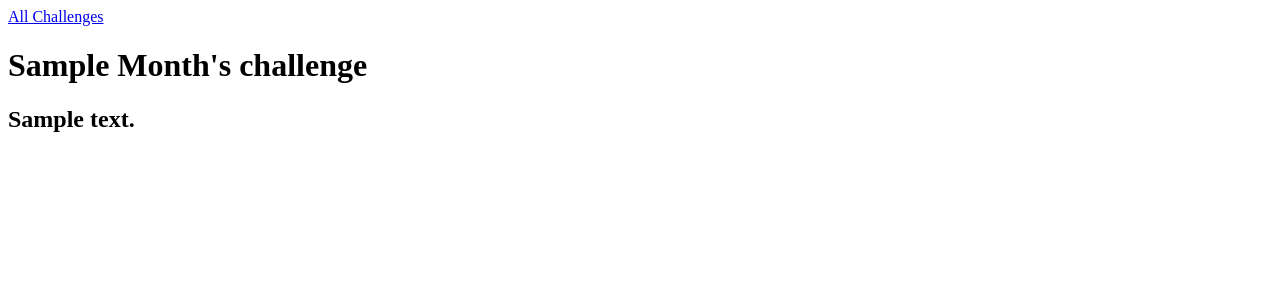
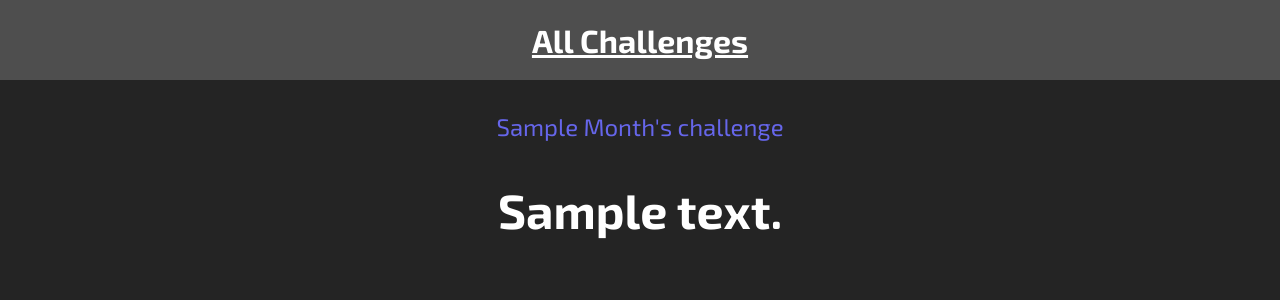
Before and after one commit to Farezii/monthly_challenges, a Django app: template challenges/templates/challenges/challenge.html in a window 1280 px wide. Shown: the top 300 px of the page. Run offline with Django 5.2, Linux system fonts and the light colour scheme; the template is opened without the code that fills it: most values are stand-ins (such as "Sample title", 1, 10 or a date in 2020).

Commit message:
Added css and static files

```diff
--- /dev/null
+++ b/challenges/static/challenges/challenge.css
@@ -0,0 +1,22 @@
+h1,
+h2 {
+    font-weight: bold;
+    text-align: center;
+    color: white;
+}
+
+h1 {
+    font-size: 1.5rem;
+    margin: 2rem 0 1rem 0;
+    font-weight: normal;
+    color: rgb(102, 102, 234);
+}
+
+h2 {
+    font-size: 3rem;
+}
+
+.fallback {
+    text-align: center;
+    color: white;
+}
--- /dev/null
+++ b/challenges/static/challenges/includes/header.css
@@ -0,0 +1,22 @@
+header {
+    width: 100%;
+    height: 5rem;
+    background-color: rgb(78, 78, 78);
+}
+header nav {
+    width: 100%;
+    height: 100%;
+    display: flex;
+    justify-content: center;
+    align-items: center;
+}
+
+header nav a {
+    color: white;
+    font-size: 2rem;
+    font-weight: bold;
+}
+
+header nav a:hover, header nav a:active {
+    color: pink;
+}
--- a/challenges/templates/challenges/challenge.html
+++ b/challenges/templates/challenges/challenge.html
@@ -1,4 +1,10 @@
 {% extends "base.html" %}
+{% load static %}
+
+{% block css_files %}
+<link rel='stylesheet' href='{% static "challenges/challenge.css" %}'>
+<link rel='stylesheet' href='{% static "challenges/includes/header.css" %}'>
+{% endblock css_files %}
 
 {% block page_title %}
     {{month|title}} Challenge
@@ -11,6 +17,6 @@
     {% if text is not None %}
         <h2>{{text}}</h2>
     {% else %}
-        <p>There is no challenge for this month yet.</p>
+        <p class='fallback'>There is no challenge for this month yet.</p>
     {% endif %}
 {% endblock content %}
--- a/challenges/templates/challenges/index.html
+++ b/challenges/templates/challenges/index.html
@@ -2,7 +2,8 @@
 {% load static %}
 
 {% block css_files %}
-    <link rel='stylesheet' href='{% static "challenges/challenges.css" %}'>
+<link rel='stylesheet' href='{% static "challenges/challenges.css" %}'>
+<link rel='stylesheet' href='{% static "challenges/includes/header.css" %}'>
 {% endblock css_files %}
 
 {% block page_title %}
--- a/monthly_challenges/settings.py
+++ b/monthly_challenges/settings.py
@@ -124,3 +124,7 @@ STATIC_URL = 'static/'
 # https://docs.djangoproject.com/en/5.0/ref/settings/#default-auto-field
 
 DEFAULT_AUTO_FIELD = 'django.db.models.BigAutoField'
+
+STATICFILES_DIRS = [
+    BASE_DIR / 'static'
+]
--- /dev/null
+++ b/static/style.css
@@ -0,0 +1,10 @@
+@import url('https://fonts.googleapis.com/css2?family=Exo+2:wght@400;700&display=swap');
+
+html {
+    font-family: 'Exo 2', sans-serif;
+}
+
+body {
+    margin: 0;
+    background-color: rgb(36, 36, 36);
+}
--- a/templates/base.html
+++ b/templates/base.html
@@ -1,3 +1,5 @@
+{% load static %}
+
 <!DOCTYPE html>
 <html lang="en">
 <head>
@@ -8,6 +10,7 @@
             My Challenges
         {% endblock  %}
     </title>
+    <link rel='stylesheet' href='{% static "style.css" %}'>
     {% block css_files %}
     {% endblock css_files %}
 </head>
```
Also changed, not shown: challenges/static/challenges/challenges.css (+32 -0 lines).
